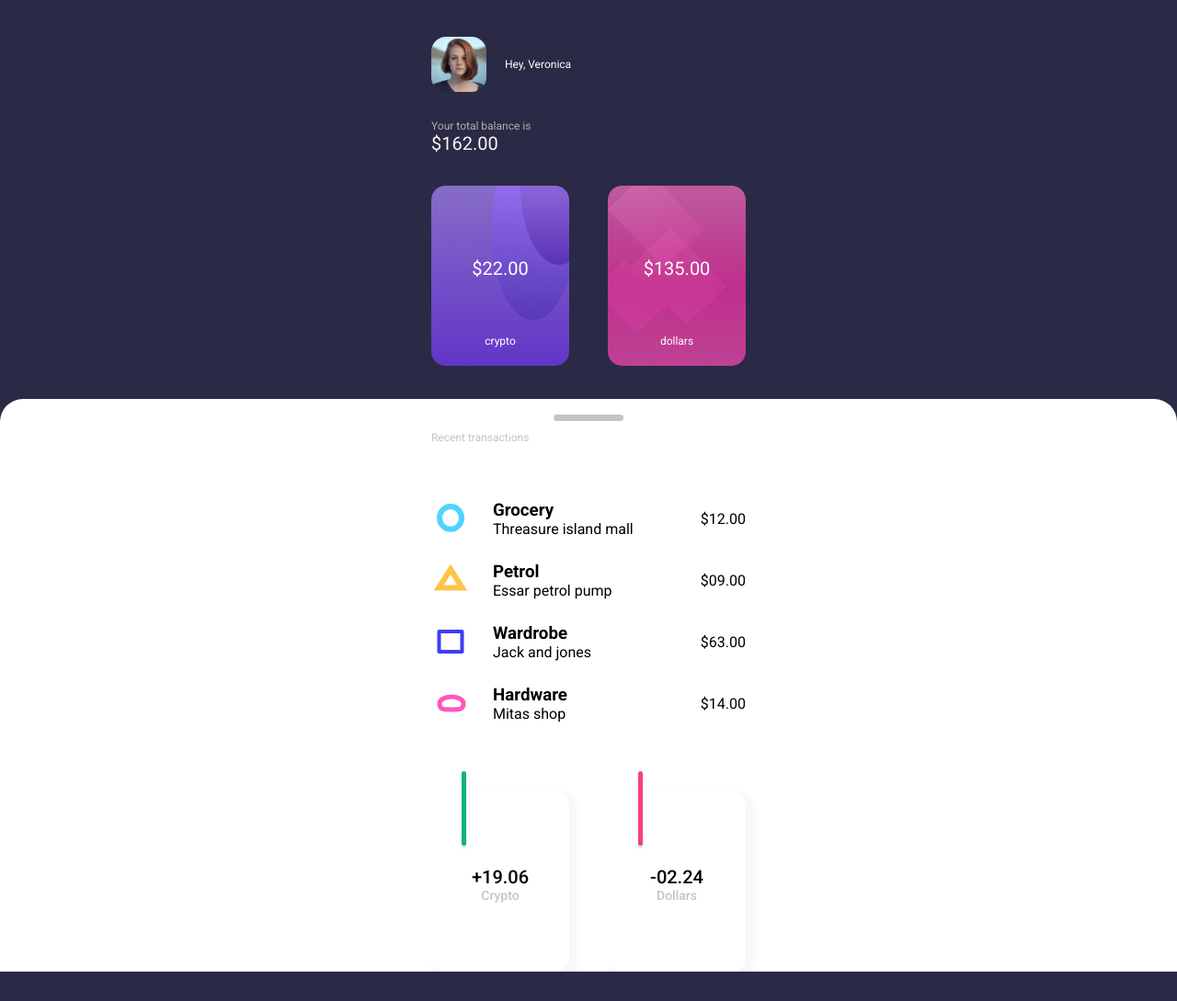
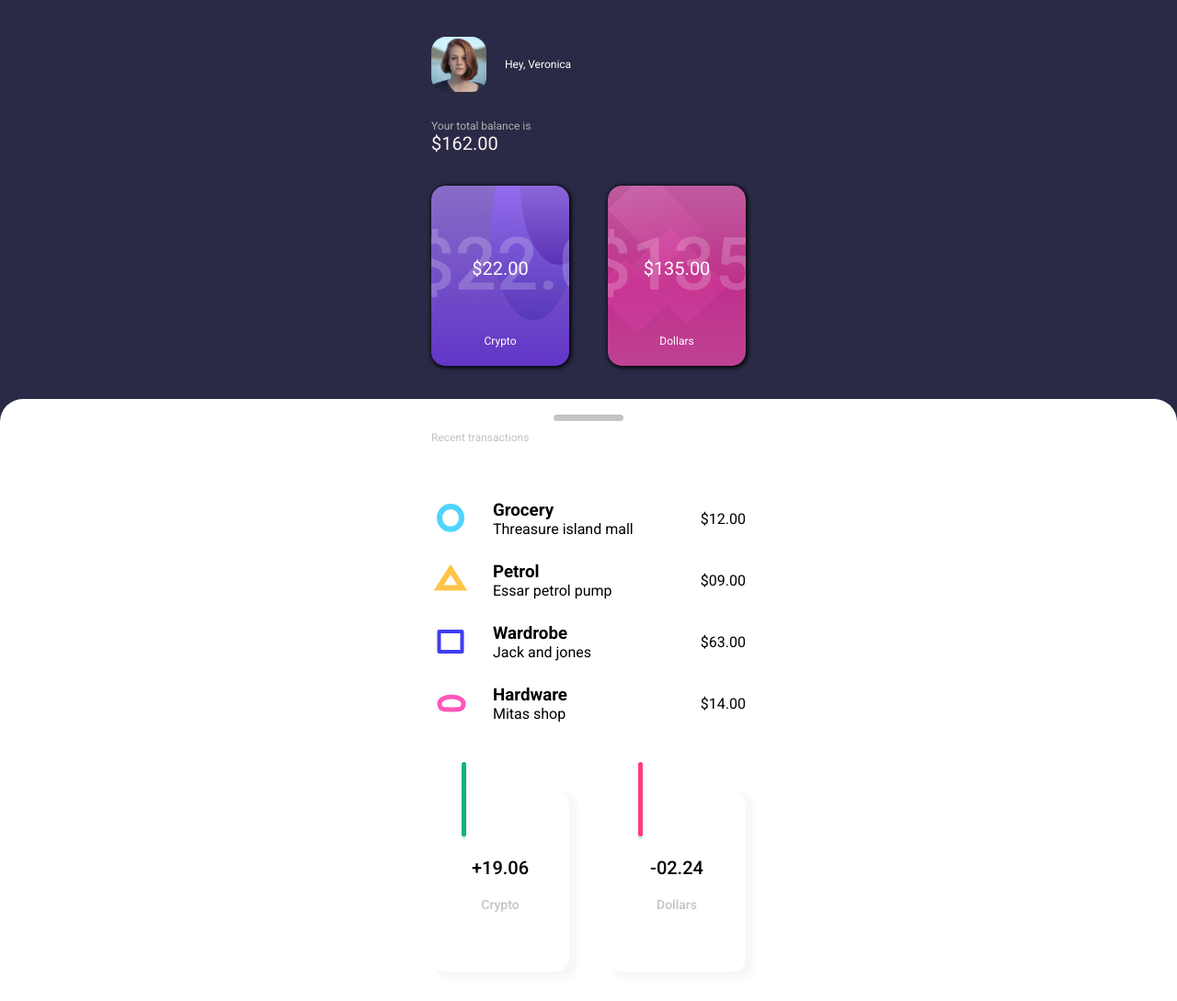
Before and after one commit to Force-User/ma_ash, a website: page index.html in a window 1280 px wide. Shown: the whole page at 92% size. Before the commit the page ends 1057 px from the top, so only its background shows below. Drawn offline with Linux system fonts and the light colour scheme.

Commit message:
refactor: refactor styles

```diff
--- a/index.html
+++ b/index.html
@@ -8,6 +8,7 @@
     <title>Mobile App</title>
   </head>
   <body>
+    <h1>Mobile App</h1>
     <section class="profile">
       <div class="wrapper">
         <img src="assets/profile_image.jpg" alt="" class="profile__image" />
@@ -90,7 +91,7 @@
         </ul>
         <ul class="info-growth">
           <li class="info-growth-item">
-              <div class="info-growth-item__line"></div>
+            <div class="info-growth-item__line"></div>
             <span class="info-growth-item__num">+19.06</span>
             <span class="info-growth-item__text">Crypto</span>
           </li>
--- a/scss/_balance.scss
+++ b/scss/_balance.scss
@@ -18,13 +18,38 @@
     justify-content: space-between;
     list-style-type: none;
     &-item {
-      border-radius: 15px;
-      width: 150px;
-      height: 196px;
+      position: relative;
       display: flex;
       flex-direction: column;
       align-items: center;
       justify-content: flex-end;
+      width: 150px;
+      height: 196px;
+      border-radius: 15px;
+      overflow: hidden;
+      box-shadow: 1px 1px 5px 1px #000;
+      transition: all .5s;
+      &:hover {
+        box-shadow: 1px 1px 5px 5px #000;
+      }
+      &:first-of-type > &__sum::before {
+        content: "$22.00";
+        position: absolute;
+        top: 20%;
+        left: -20px;
+        color: #ffffff32;
+        font-size: 80px;
+        font-weight: 500;
+      }
+      &:last-of-type > &__sum::before {
+        content: "$135.00";
+        position: absolute;
+        top: 20%;
+        left: -20px;
+        color: #ffffff32;
+        font-size: 80px;
+        font-weight: 500;
+      }
       &--crypto {
         background: url("../assets/crypto_bg.png");
       }
@@ -32,14 +57,17 @@
         background: url("../assets/dollars_bg.png");
       }
       &__sum {
+        margin-bottom: 60px;
         color: #fff;
         font-size: 20px;
-        margin-bottom: 60px;
       }
       &__text {
+        margin-bottom: 20px;
         color: #fff;
         font-size: 12px;
-        margin-bottom: 20px;
+        &::first-letter{
+          text-transform: uppercase;
+        }
       }
     }
   }
--- a/scss/_info.scss
+++ b/scss/_info.scss
@@ -27,7 +27,7 @@
     }
   }
   &-growth {
-    margin-top: 50px;
+    margin: 50px 0 32px;
     display: flex;
     justify-content: space-between;
     list-style-type: none;
@@ -41,12 +41,17 @@
       height: 196px;
       font-weight: 500;
       border-radius: 15px;
-      box-shadow: 6px 5px 5px 4px rgba(3, 3, 3, 0.03);
+      box-shadow: 6px 5px 5px 4px #03030308;
+      transition: all .5s;
+    cursor: pointer;
+      &:hover {
+        box-shadow: 6px 5px 5px 4px #03030357;
+      }
       &:first-of-type > &__line {
         width: 81px;
         height: 5px;
         background-color: #14b17b;
-        box-shadow: -3px 0px 2px rgba(20, 209, 123, 0.25);
+        box-shadow: -3px 0px 2px #14d17b40;
         border-radius: 5px;
         transform: rotate(-90deg) translate(60px, -40px);
       }
@@ -55,7 +60,7 @@
         width: 81px;
         height: 5px;
         background-color: #ff3d7a;
-        box-shadow: -3px 0px 2px rgba(20, 209, 123, 0.25);
+        box-shadow: -3px 0px 2px #14d17b40;
         border-radius: 5px;
         transform: rotate(-90deg) translate(60px, -40px);
       }
@@ -63,8 +68,12 @@
         font-size: 20px;
       }
       &__text {
+        margin-top: 20px;
         color: #c4c4c4;
         font-size: 14px;
+        &::first-letter {
+          text-transform: uppercase;
+        }
       }
     }
   }
--- a/scss/_profile.scss
+++ b/scss/_profile.scss
@@ -1,15 +1,15 @@
 .profile {
   padding: 40px 0 30px;
+  color: #fff;
+  font-size: 12px;
   & > .wrapper {
     display: flex;
     align-items: center;
   }
-    &__image{
+  &__image {
     border-radius: 16px;
   }
   &__text {
     margin-left: 20px;
-        color: #fff;
-        font-size: 12px;
   }
 }
--- a/scss/style.scss
+++ b/scss/style.scss
@@ -9,6 +9,11 @@
     box-sizing: border-box;
     font-family: 'Roboto', sans-serif;
 }
+h1 {
+    position: absolute;
+    top: -100px;
+    font-size: 0;
+}
 
 body {
     background-color: #2A2A46;
@@ -18,3 +23,8 @@ body {
     max-width: 342px;
     margin: 0 auto;
 }
+@media (max-width: 342px) {
+    .wrapper{
+        padding: 0 10px;
+    }
+}
```
Also changed, not shown: css/style.css. Lines whose indentation alone changed are shown as unchanged.
